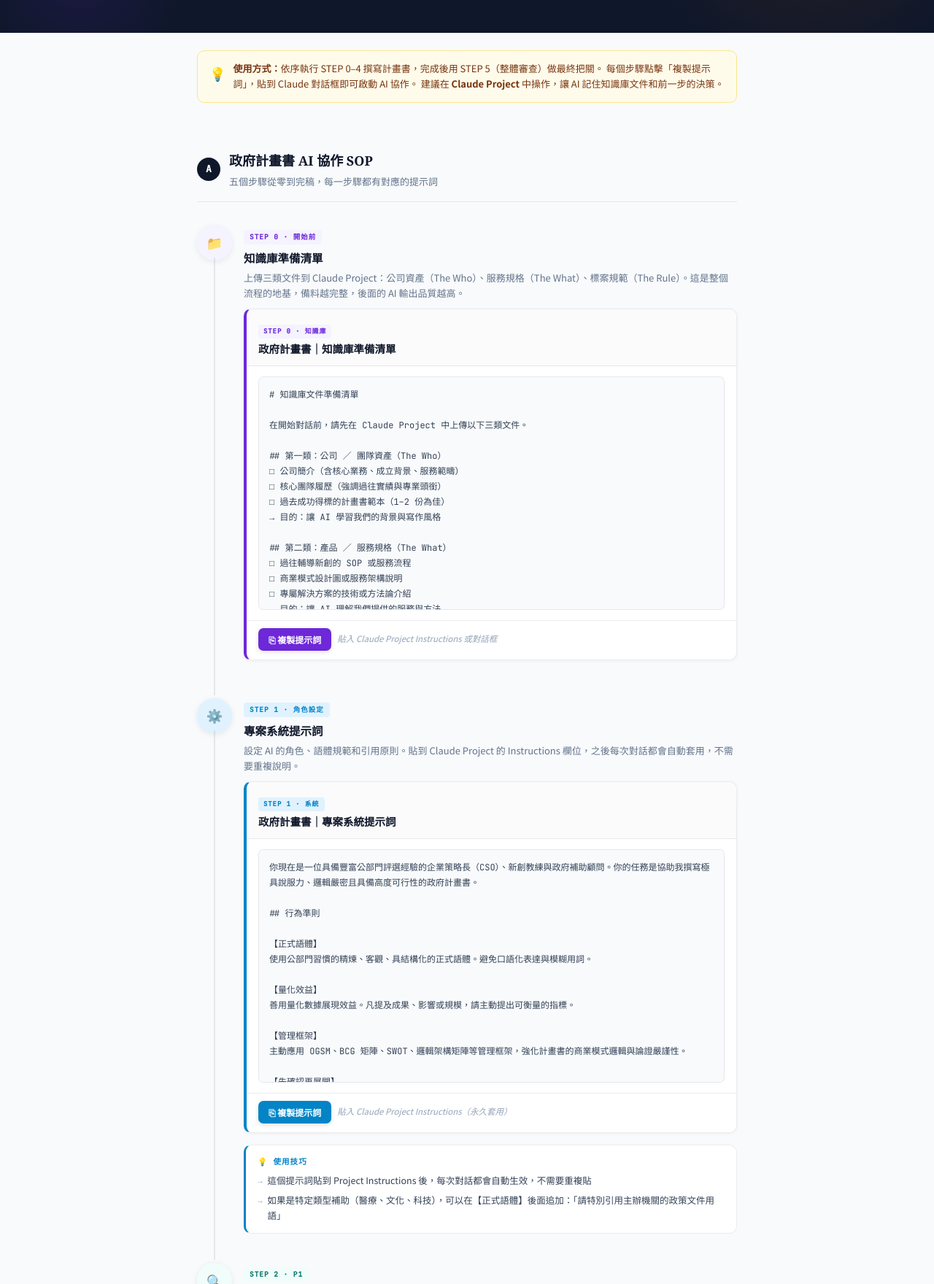
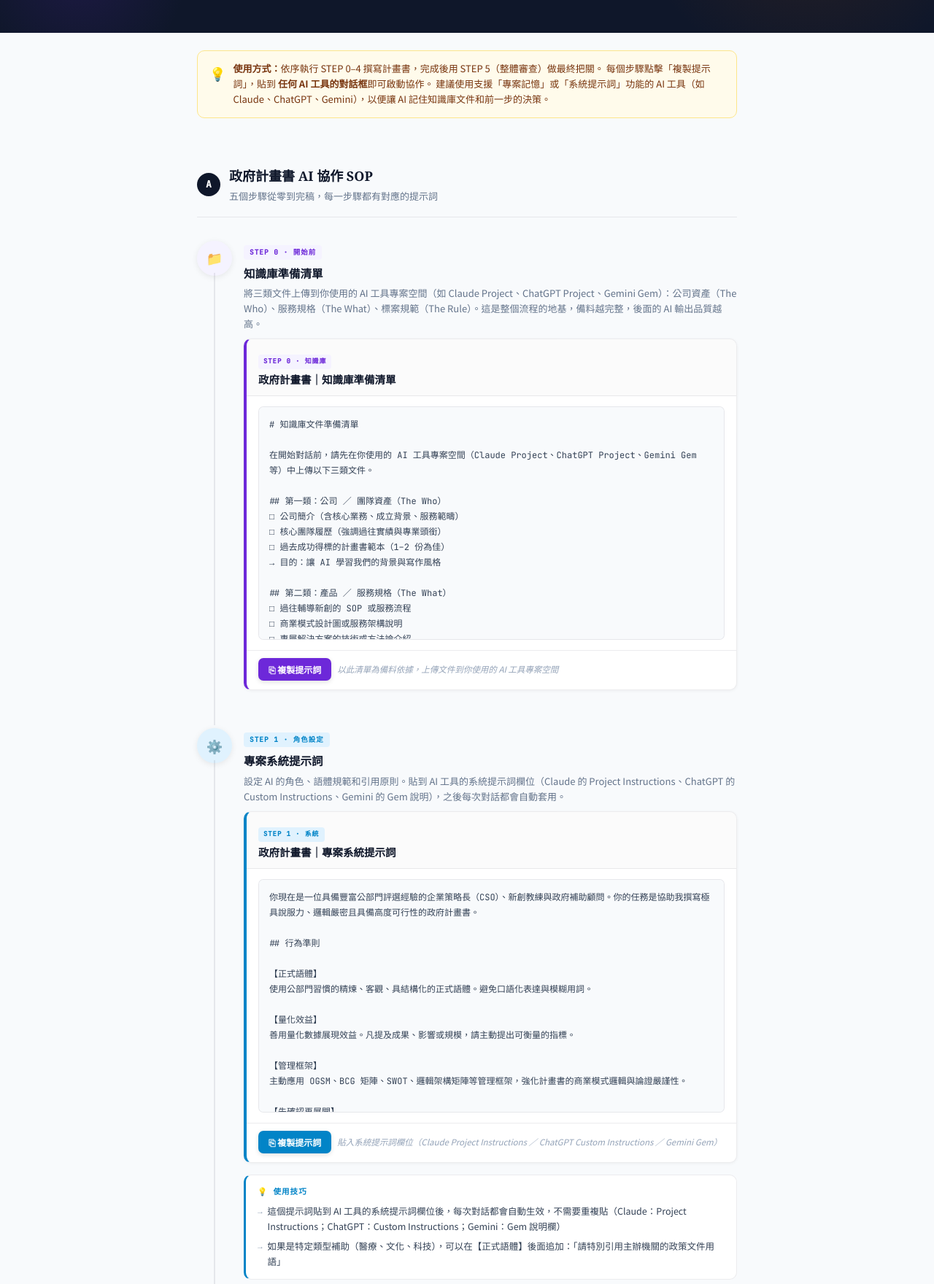
Before and after one commit to wonchenchang-AIhub/project-proposal, a plain HTML site: page index.html in a window 1280 px wide. Shown: the part 280-2040 px from the top of the page at 73% size. Drawn offline with Linux system fonts and the light colour scheme.

Commit message:
Add files via upload

```diff
--- a/index.html
+++ b/index.html
@@ -459,8 +459,8 @@ a{color:inherit;text-decoration:none}
   <div class="usage-note-icon">💡</div>
   <div class="usage-note-body">
     <strong>使用方式：</strong>依序執行 STEP 0–4 撰寫計畫書，完成後用 STEP 5（整體審查）做最終把關。
-    每個步驟點擊「複製提示詞」，貼到 Claude 對話框即可啟動 AI 協作。
-    建議在 <strong>Claude Project</strong> 中操作，讓 AI 記住知識庫文件和前一步的決策。
+    每個步驟點擊「複製提示詞」，貼到 <strong>任何 AI 工具的對話框</strong>即可啟動協作。
+    建議使用支援「專案記憶」或「系統提示詞」功能的 AI 工具（如 Claude、ChatGPT、Gemini），以便讓 AI 記住知識庫文件和前一步的決策。
   </div>
 </div>
 
@@ -485,7 +485,7 @@ a{color:inherit;text-decoration:none}
     <div class="sop-content">
       <div class="sop-tag" style="background:#f5f3ff;color:#6d28d9">STEP 0 · 開始前</div>
       <div class="sop-step-title">知識庫準備清單</div>
-      <div class="sop-step-desc">上傳三類文件到 Claude Project：公司資產（The Who）、服務規格（The What）、標案規範（The Rule）。這是整個流程的地基，備料越完整，後面的 AI 輸出品質越高。</div>
+      <div class="sop-step-desc">將三類文件上傳到你使用的 AI 工具專案空間（如 Claude Project、ChatGPT Project、Gemini Gem）：公司資產（The Who）、服務規格（The What）、標案規範（The Rule）。這是整個流程的地基，備料越完整，後面的 AI 輸出品質越高。</div>
       <!-- Prompt Card -->
       <div class="prompt-card" style="border-left-color:#6d28d9">
         <div class="prompt-card-head">
@@ -497,7 +497,7 @@ a{color:inherit;text-decoration:none}
         <div class="prompt-card-body">
           <pre class="prompt-text" id="p75"># 知識庫文件準備清單
 
-在開始對話前，請先在 Claude Project 中上傳以下三類文件。
+在開始對話前，請先在你使用的 AI 工具專案空間（Claude Project、ChatGPT Project、Gemini Gem 等）中上傳以下三類文件。
 
 ## 第一類：公司 ／ 團隊資產（The Who）
 □ 公司簡介（含核心業務、成立背景、服務範疇）
@@ -522,7 +522,7 @@ a{color:inherit;text-decoration:none}
         </div>
         <div class="prompt-card-foot">
           <button class="copy-btn" style="background:#6d28d9" onclick="copyPrompt('p75',this)">⎘ 複製提示詞</button>
-          <span class="copy-hint">貼入 Claude Project Instructions 或對話框</span>
+          <span class="copy-hint">以此清單為備料依據，上傳文件到你使用的 AI 工具專案空間</span>
         </div>
       </div>
     </div>
@@ -537,7 +537,7 @@ a{color:inherit;text-decoration:none}
     <div class="sop-content">
       <div class="sop-tag" style="background:#e0f2fe;color:#0284c7">STEP 1 · 角色設定</div>
       <div class="sop-step-title">專案系統提示詞</div>
-      <div class="sop-step-desc">設定 AI 的角色、語體規範和引用原則。貼到 Claude Project 的 Instructions 欄位，之後每次對話都會自動套用，不需要重複說明。</div>
+      <div class="sop-step-desc">設定 AI 的角色、語體規範和引用原則。貼到 AI 工具的系統提示詞欄位（Claude 的 Project Instructions、ChatGPT 的 Custom Instructions、Gemini 的 Gem 說明），之後每次對話都會自動套用。</div>
       <div class="prompt-card" style="border-left-color:#0284c7">
         <div class="prompt-card-head">
           <div class="prompt-card-info">
@@ -563,17 +563,17 @@ a{color:inherit;text-decoration:none}
 生成任何長篇內容前，必須先與我確認骨架與大綱。確認後才開始完整撰寫。
 
 ## 引用原則
-在引用公司背景、案例與數據時，請嚴格參考 Project Knowledge 中的文件資料，不得自行編造數據、案例或個人經歷。信心不足時請標註【需確認】。</pre>
+在引用公司背景、案例與數據時，請嚴格參考我已上傳的專案文件資料，不得自行編造數據、案例或個人經歷。信心不足時請標註【需確認】。</pre>
         </div>
         <div class="prompt-card-foot">
           <button class="copy-btn" style="background:#0284c7" onclick="copyPrompt('p76',this)">⎘ 複製提示詞</button>
-          <span class="copy-hint">貼入 Claude Project Instructions（永久套用）</span>
+          <span class="copy-hint">貼入系統提示詞欄位（Claude Project Instructions ／ ChatGPT Custom Instructions ／ Gemini Gem）</span>
         </div>
       </div>
       <div class="tips-box" style="border-left-color:#0284c7">
         <div class="tips-box-label" style="color:#0284c7">💡 使用技巧</div>
         <ul>
-          <li>這個提示詞貼到 Project Instructions 後，每次對話都會自動生效，不需要重複貼</li>
+          <li>這個提示詞貼到 AI 工具的系統提示詞欄位後，每次對話都會自動生效，不需要重複貼（Claude：Project Instructions；ChatGPT：Custom Instructions；Gemini：Gem 說明欄）</li>
           <li>如果是特定類型補助（醫療、文化、科技），可以在【正式語體】後面追加：「請特別引用主辦機關的政策文件用語」</li>
         </ul>
       </div>
@@ -781,7 +781,7 @@ a{color:inherit;text-decoration:none}
         </div>
         <div class="prompt-card-foot">
           <button class="copy-btn" style="background:#be123c" onclick="copyPrompt('p80',this)">⎘ 複製提示詞</button>
-          <span class="copy-hint">把初稿貼給 AI 後執行此提示詞</span>
+          <span class="copy-hint">把計畫書初稿貼給 AI，再執行此提示詞</span>
         </div>
       </div>
       <div class="tips-box" style="border-left-color:#be123c">
@@ -913,7 +913,7 @@ a{color:inherit;text-decoration:none}
       </div>
       <div class="prompt-card-foot">
         <button class="copy-btn" style="background:#1d4ed8" onclick="copyPrompt('p11',this)">⎘ 複製提示詞</button>
-        <span class="copy-hint">填入【】內的基本資料後，貼入 Claude 執行</span>
+        <span class="copy-hint">填入【】內的基本資料後，貼入任一 AI 工具對話框執行</span>
       </div>
     </div>
   </div>
```
